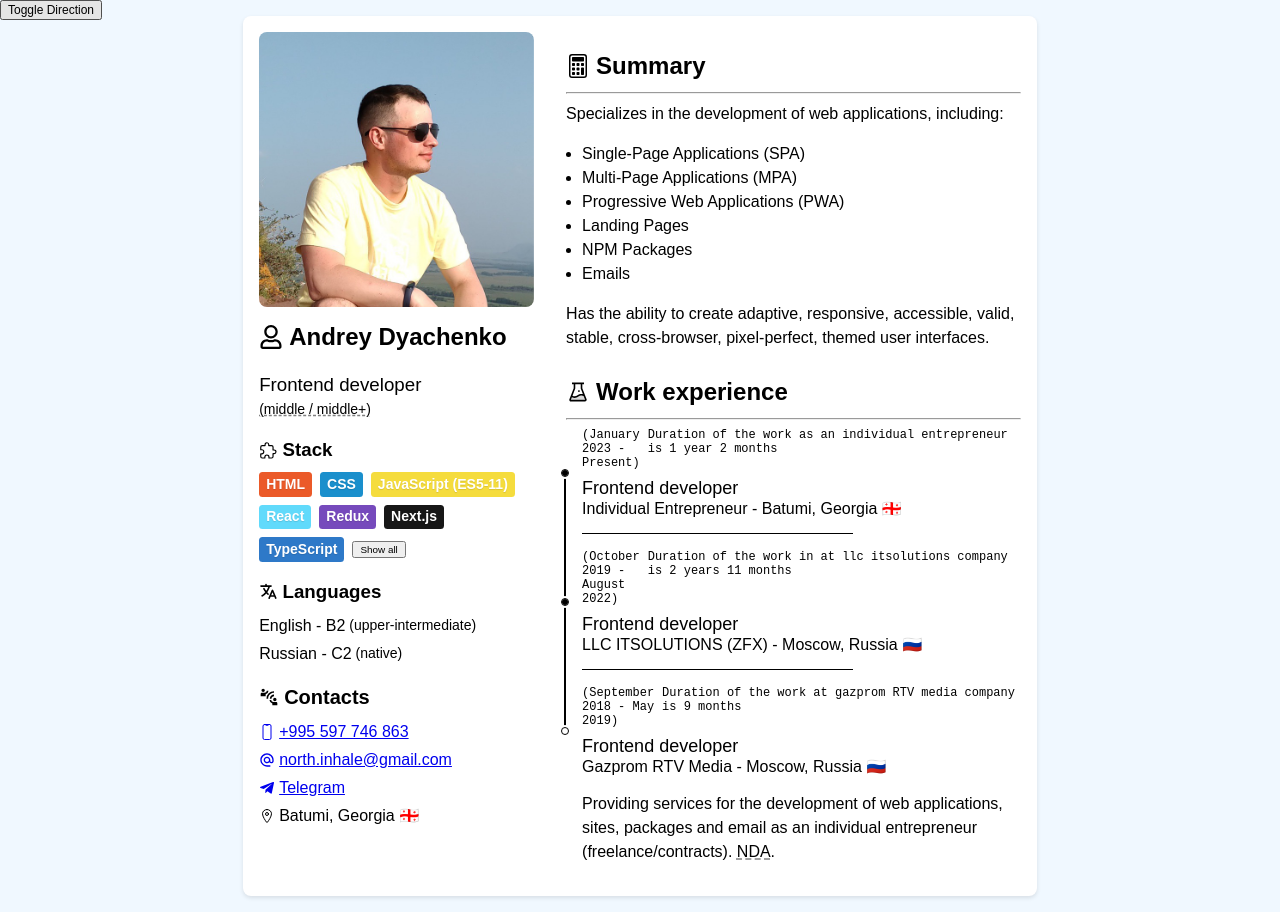
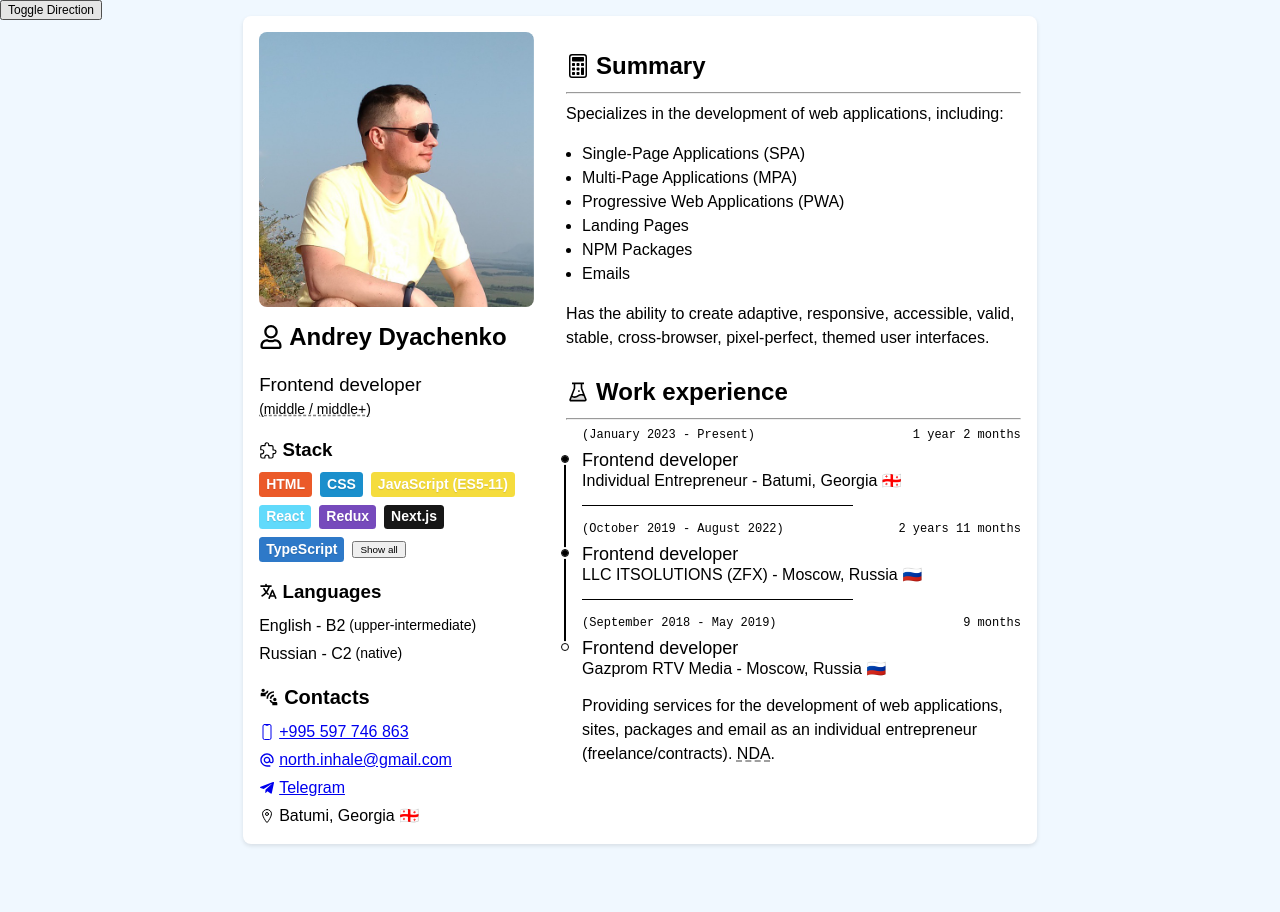
Before and after one commit to Andrew-Dyachenko/cv, a Next.js app: page / in a window 1280 px wide. After the commit the page ends 860 px from the top, so only its background shows below. Built offline with nearby package versions, Linux system fonts and the light colour scheme; a web font is replaced by a local one.

Commit message:
fix(experience): visually-hidden class
Added to hide content but make it still visible for screen readers

```diff
--- a/src/styles/global.scss
+++ b/src/styles/global.scss
@@ -61,6 +61,19 @@ ul, ol, dl {
 	padding-inline: 1rem 0;
 }
 
+.visually-hidden,
+.visually-hidden-focusable:not(:focus):not(:focus-within) {
+	display: inline-block;
+	width: 1px;
+	height: 1px;
+	padding: 0;
+	margin: -1px;
+	overflow: hidden;
+	clip: rect(0, 0, 0, 0);
+	white-space: nowrap;
+	border: 0;
+}
+
 // @media (prefers-color-scheme: dark) {
 // }
 
```
